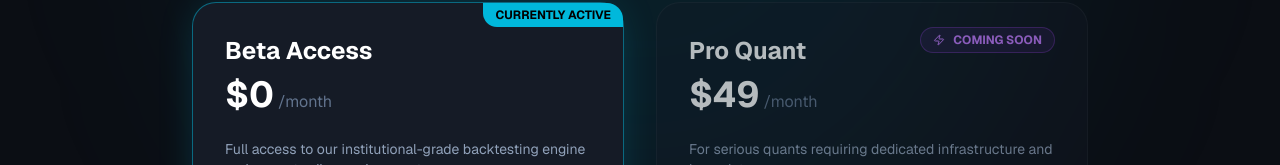
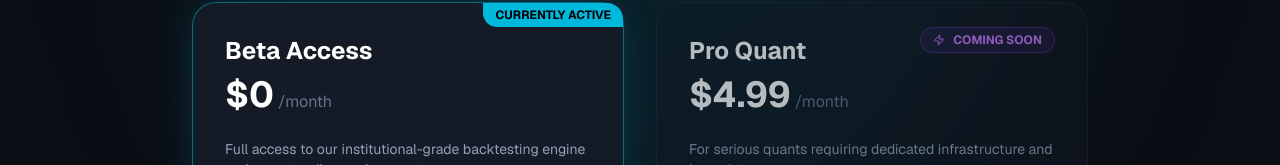
Before and after one commit to saadrizvi09/Algo-Quant, a Next.js app in the folder frontend/: page /pricing in a window 1280 px wide. Shown: the part 407-572 px from the top of the page. Built offline with nearby package versions, Linux system fonts and the light colour scheme.

Commit message:
minor change in price

```diff
--- a/frontend/src/app/pricing/page.tsx
+++ b/frontend/src/app/pricing/page.tsx
@@ -81,7 +81,7 @@
             </div>
             <h3 className="text-2xl font-bold text-white mb-2">Pro Quant</h3>
             <div className="flex items-baseline gap-1 mb-6">
-              <span className="text-4xl font-bold text-white">$49</span>
+              <span className="text-4xl font-bold text-white">$4.99</span>
               <span className="text-slate-500">/month</span>
             </div>
             <p className="text-slate-400 mb-8 text-sm">For serious quants requiring dedicated infrastructure and lower latency.</p>
```
